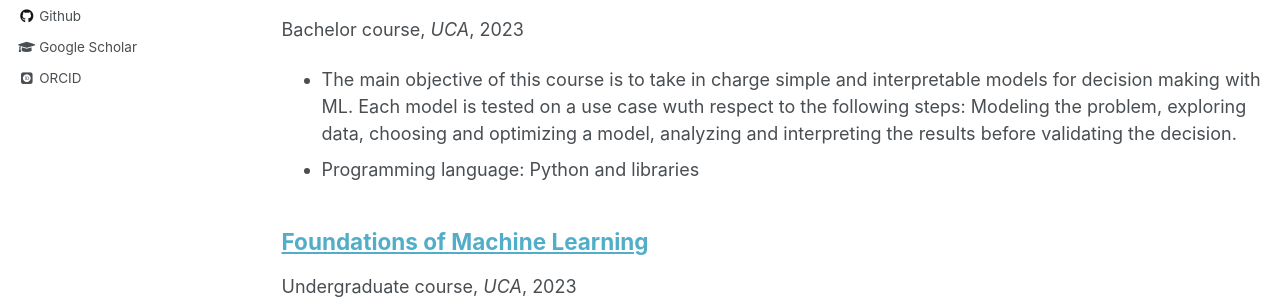
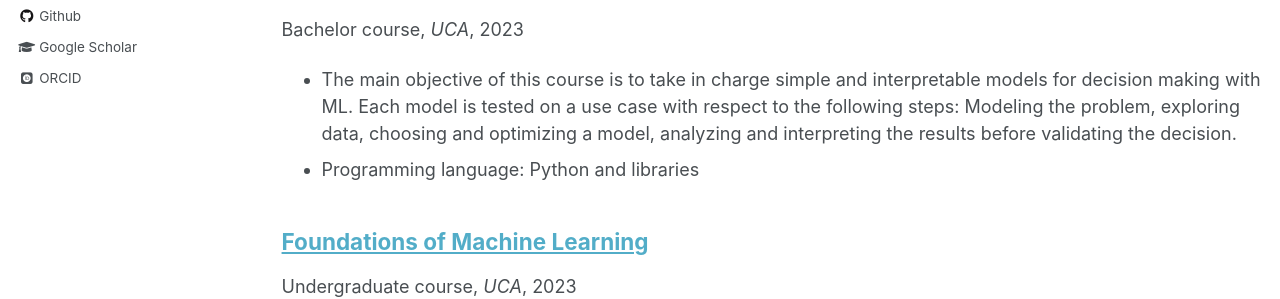
Before and after one commit to Chsamir/chsamir.github.io, a Jekyll site: the page built from _pages/teaching.html, in a window 1280 px wide and 1294 px high. Shown: the part 388-687 px from the top of the window. Built offline with Jekyll 4.4.1, drawn with Linux system fonts in a browser that asks for light colours; some web fonts are replaced.

Commit message:
Update 2023-winter-teaching.md

```diff
--- a/_teaching/2023-winter-teaching.md
+++ b/_teaching/2023-winter-teaching.md
@@ -8,5 +8,5 @@ date: 2023-09-01
 location: "France"
 ---
 
-- The main objective of this course is to take in charge simple and interpretable models for decision making with ML. Each model is tested on a use case wuth respect to the following steps: Modeling the problem, exploring data, choosing and optimizing a model, analyzing and interpreting the results before validating the decision.
+- The main objective of this course is to take in charge simple and interpretable models for decision making with ML. Each model is tested on a use case with respect to the following steps: Modeling the problem, exploring data, choosing and optimizing a model, analyzing and interpreting the results before validating the decision.
 - Programming language: Python and libraries
```
